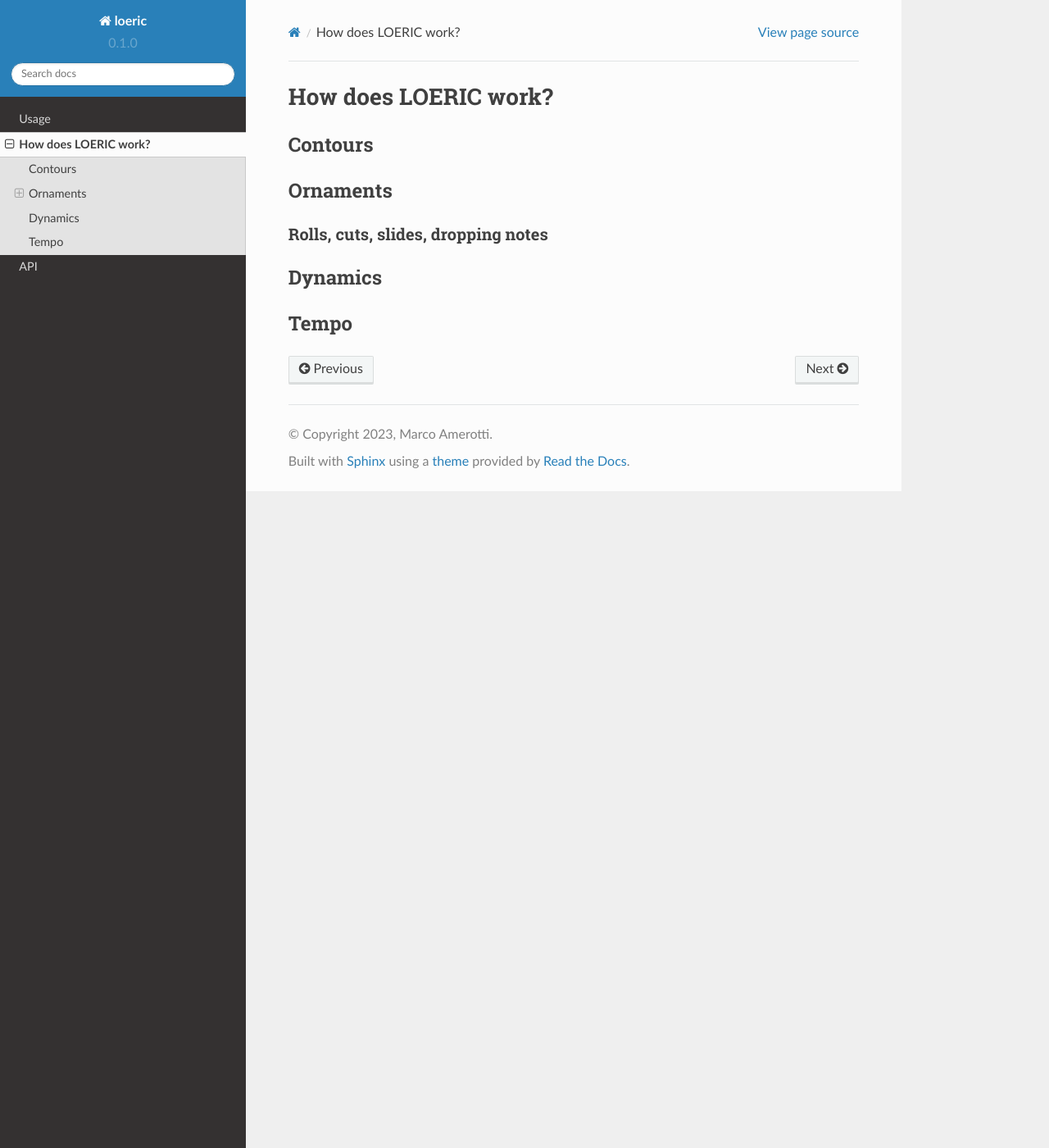
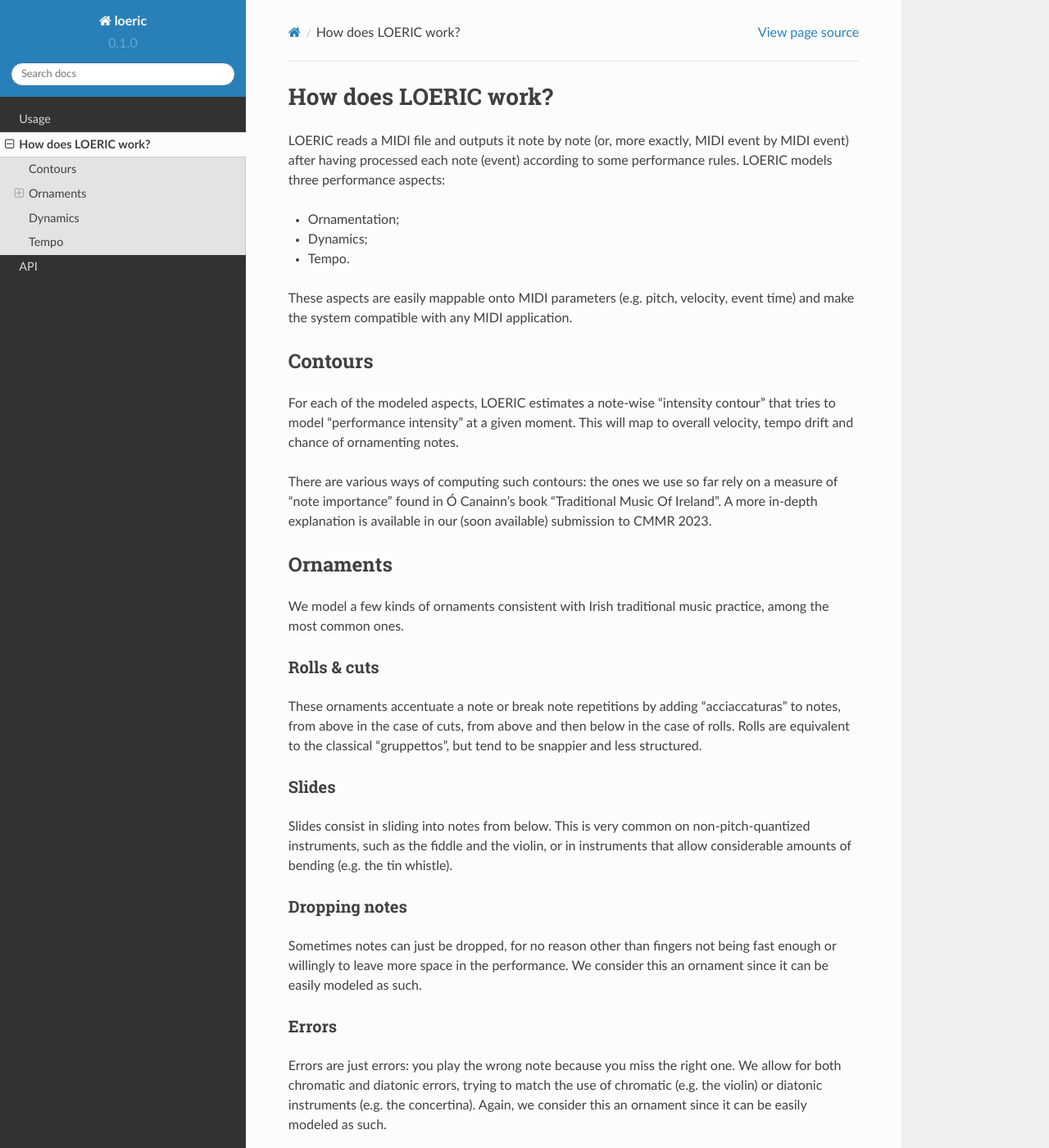
Before and after one commit to amerotz/loeric, a Sphinx documentation site: the page built from docs/source/functioning.rst, in a window 1280 px wide and 1400 px high. Shown: the whole window at 82% size. Built offline with Sphinx 7.4.7 and the Read the Docs theme 2.0.0, drawn with Linux system fonts in a browser that asks for light colours; some of the changed text lies outside the part shown.

Commit message:
Update functioning.rst

```diff
--- a/docs/source/functioning.rst
+++ b/docs/source/functioning.rst
@@ -1,17 +1,53 @@
 How does LOERIC work?
 =====================
 
+LOERIC reads a MIDI file and outputs it note by note (or, more exactly, MIDI event by MIDI event) after having processed each note (event) according to some performance rules.
+LOERIC models three performance aspects:
+
+* Ornamentation;
+* Dynamics;
+* Tempo.
+
+These aspects are easily mappable onto MIDI parameters (e.g. pitch, velocity, event time) and make the system compatible with any MIDI application.
+
 Contours
 --------
+For each of the modeled aspects, LOERIC estimates a note-wise "intensity contour" that tries to model "performance intensity" at a given moment. This will map to overall velocity, tempo drift and chance of ornamenting notes.
+
+There are various ways of computing such contours: the ones we use so far rely on a measure of "note importance" found in Ó Canainn's book "Traditional Music Of Ireland". A more in-depth explanation is available in our (soon available) submission to CMMR 2023.
 
 Ornaments
 ---------
 
-Rolls, cuts, slides, dropping notes
-^^^^^^^^^^^^^^^^^^^^^^^^^^^^^^^^^^^
+We model a few kinds of ornaments consistent with Irish traditional music practice, among the most common ones.
+
+Rolls & cuts
+^^^^^^^^^^^^
+
+These ornaments accentuate a note or break note repetitions by adding "acciaccaturas" to notes, from above in the case of cuts, from above and then below in the case of rolls. Rolls are equivalent to the classical "gruppettos", but tend to be snappier and less structured.
+
+Slides
+^^^^^^
+
+Slides consist in sliding into notes from below. This is very common on non-pitch-quantized instruments, such as the fiddle and the violin, or in instruments that allow considerable amounts of bending (e.g. the tin whistle).
+
+Dropping notes
+^^^^^^^^^^^^^^
+
+Sometimes notes can just be dropped, for no reason other than fingers not being fast enough or willingly to leave more space in the performance. We consider this an ornament since it can be easily modeled as such.
+
+Errors
+^^^^^^
+
+Errors are just errors: you play the wrong note because you miss the right one. We allow for both chromatic and diatonic errors, trying to match the use of chromatic (e.g. the violin) or diatonic instruments (e.g. the concertina). Again, we consider this an ornament since it can be easily modeled as such.
 
 Dynamics
 --------
 
+Dynamics are modeled via MIDI velocity. The correspondent intensity contour is mapped in the interval ``[0,127]`` and set as the note velocity. We further accentuate every note that falls on a beat by increasing its velocity by a fixed amount.
+
 Tempo
 --------
+
+Tempo is modeled as a shift in performance BPM, with lower intensity corresponding to a slower tempo and higher intensity to a faster tempo.
+In the first iteration of the system, the maximum amount of tempo drift was modeled as a percentage of the original tempo (e.g. 10% slower). We have now switched to a fixed amount of BPM around the original tempo (e.g. ±10 BPM).
```
